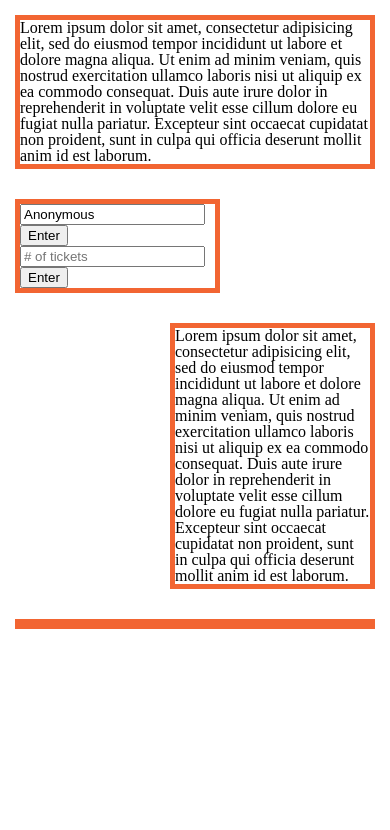
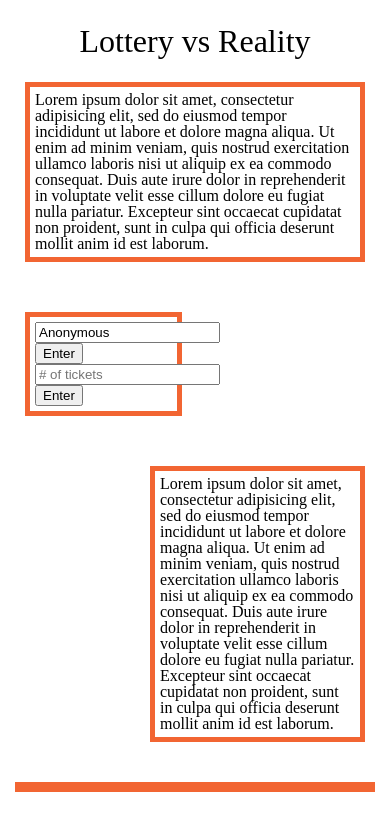
Before and after one commit to JadeManrique/powerball-temp, a plain HTML site: page index.html in a window 390 px wide. Drawn offline with Linux system fonts and the light colour scheme.

Commit message:
Modified .css

```diff
--- a/css/styles.css
+++ b/css/styles.css
@@ -1,9 +1,15 @@
+h1 {
+  font-size: 2em;
+}
+
 .logo {
-
+  text-align: center;
+  margin: 25px;
 }
 
 .power-desc {
-  margin: 15px;
+  padding: 5px;
+  margin: 25px;
   border: 5px #F26532 solid;
 }
 
@@ -12,14 +18,16 @@
 }
 
 .user-input {
-  margin: 15px;
+  padding: 5px;
+  margin: 25px;
   border: 5px #F26532 solid;
   display: inline-block;
-  width: 50%;
+  width: 35%;
 }
 
 .returns {
-  margin: 15px;
+  padding: 5px;
+  margin: 25px;
   border: 5px #F26532 solid;
   display: inline-block;
   width: 50%;
@@ -34,17 +42,11 @@
 /* ==============================================================*/
 
 @media screen and (max-width: 920px) {
-  .logo {
-    width: 450px;
-    margin: 0px auto;
-  }
+
 
 }
 
 @media screen and (max-width: 450px) {
-  .logo {
-    width: 100%;
-    margin: 0px auto;
-  }
+
 
 }
--- a/index.html
+++ b/index.html
@@ -20,6 +20,7 @@
 <body>
 
   <div class="logo">
+    <h1> Lottery vs Reality </h1>
   </div>
 
   <div class="power-desc">
```
